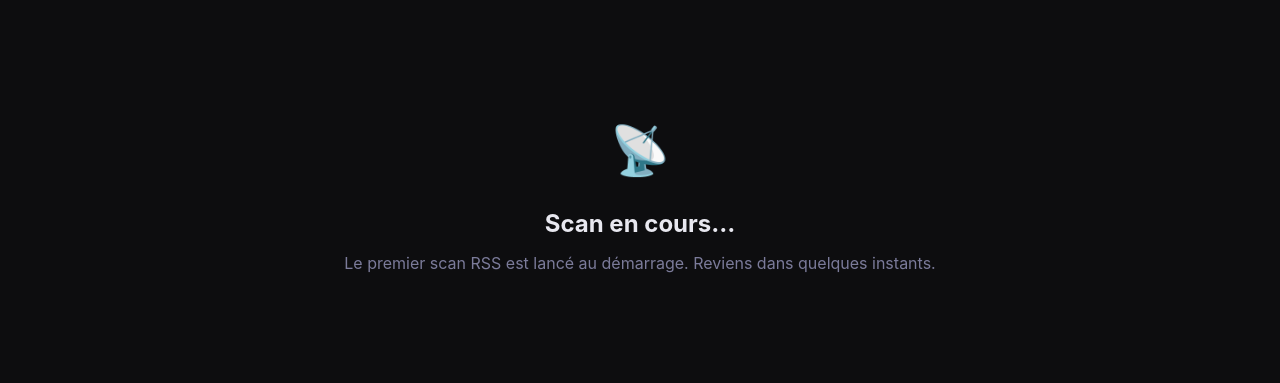
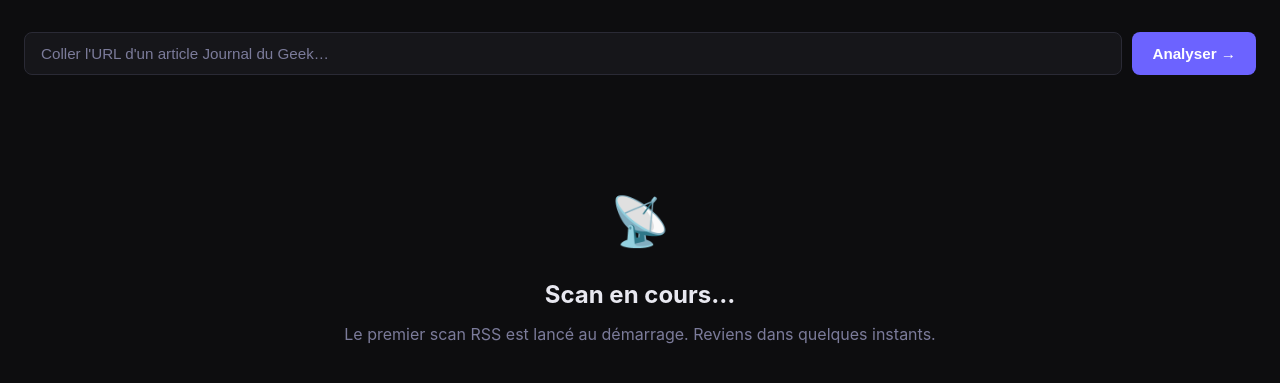
Before and after one commit to lapuj77/discover-optimizer, a FastAPI app: page / in a window 1280 px wide. Shown: the part 57-440 px from the top of the page. Run offline with FastAPI, Linux system fonts and the light colour scheme; data that the repository does not hold is empty.

Commit message:
feat: formulaire d'analyse manuelle par URL

```diff
--- a/main.py
+++ b/main.py
@@ -8,8 +8,8 @@ from dotenv import load_dotenv
 
 load_dotenv()
 
-from fastapi import FastAPI, HTTPException, BackgroundTasks
-from fastapi.responses import HTMLResponse, JSONResponse
+from fastapi import FastAPI, HTTPException, BackgroundTasks, Form
+from fastapi.responses import HTMLResponse, JSONResponse, RedirectResponse
 from fastapi.staticfiles import StaticFiles
 from fastapi.templating import Jinja2Templates
 from fastapi.requests import Request
@@ -199,6 +199,56 @@ async def report_view(request: Request, report_id: int):
     })
 
 
+@app.post("/analyze")
+async def analyze_url(url: str = Form(...)):
+    """Analyse manuelle d'une URL."""
+    # Vérifie si déjà analysé
+    with get_conn() as conn:
+        existing = conn.execute("SELECT r.id FROM reports r JOIN articles a ON a.id = r.article_id WHERE a.link = ?", (url,)).fetchone()
+        if existing:
+            return RedirectResponse(f"/report/{existing['id']}", status_code=303)
+
+    # Fetch contenu
+    page_data = fetch_article_content(url)
+    if not page_data.get("full_content"):
+        raise HTTPException(status_code=422, detail="Impossible de récupérer le contenu de cette URL.")
+
+    item = {
+        "guid": url,
+        "title": page_data.get("og_title") or url,
+        "link": url,
+        "author": "",
+        "published_at": "",
+        "categories": "",
+        "description": page_data.get("og_description", ""),
+        **page_data,
+    }
+
+    # Save article
+    with get_conn() as conn:
+        cur = conn.execute("""
+            INSERT OR IGNORE INTO articles (guid, title, link, author, published_at, categories, description, full_content, og_image)
+            VALUES (?, ?, ?, ?, ?, ?, ?, ?, ?)
+        """, (item["guid"], item["title"], item["link"], item["author"],
+              item["published_at"], item["categories"], item["description"],
+              item.get("full_content", ""), item.get("og_image", "")))
+        article_id = cur.lastrowid
+
+    # Analyze
+    report_data = analyze_article(item)
+
+    # Save report
+    with get_conn() as conn:
+        cur = conn.execute("""
+            INSERT INTO reports (article_id, score_before, score_after, report_html, report_json)
+            VALUES (?, ?, ?, ?, ?)
+        """, (article_id, report_data.get("score_before", 0), report_data.get("score_after", 0),
+              "", json.dumps(report_data, ensure_ascii=False)))
+        report_id = cur.lastrowid
+
+    return RedirectResponse(f"/report/{report_id}", status_code=303)
+
+
 @app.post("/trigger-poll")
 async def trigger_poll(background_tasks: BackgroundTasks):
     """Manually trigger an RSS poll."""
--- a/static/style.css
+++ b/static/style.css
@@ -103,6 +103,42 @@ a:hover { text-decoration: underline; }
   margin: 0 auto;
   padding: 32px 24px;
 }
+
+/* ── Analyze Form ─────────────────────────────────── */
+.analyze-form {
+  display: flex;
+  gap: 10px;
+  margin-bottom: 28px;
+}
+
+.analyze-form input[type="url"] {
+  flex: 1;
+  background: var(--bg2);
+  border: 1px solid var(--border);
+  border-radius: 8px;
+  padding: 12px 16px;
+  color: var(--text);
+  font-size: .95rem;
+  outline: none;
+  transition: border-color .2s;
+}
+.analyze-form input[type="url"]:focus { border-color: var(--accent); }
+.analyze-form input[type="url"]::placeholder { color: var(--muted); }
+
+.analyze-form button {
+  background: var(--accent);
+  color: white;
+  border: none;
+  padding: 12px 20px;
+  border-radius: 8px;
+  font-size: .95rem;
+  font-weight: 600;
+  cursor: pointer;
+  white-space: nowrap;
+  transition: opacity .2s;
+}
+.analyze-form button:hover { opacity: .85; }
+.analyze-form button:disabled { opacity: .5; cursor: not-allowed; }
 
 /* ── Empty State ──────────────────────────────────── */
 .empty-state {
--- a/templates/index.html
+++ b/templates/index.html
@@ -24,6 +24,11 @@
   </header>
 
   <main class="container">
+    <form class="analyze-form" method="POST" action="/analyze" onsubmit="this.querySelector('button').textContent='⏳ Analyse en cours…'; this.querySelector('button').disabled=true;">
+      <input type="url" name="url" placeholder="Coller l'URL d'un article Journal du Geek…" required autocomplete="off">
+      <button type="submit">Analyser →</button>
+    </form>
+
     {% if not articles %}
     <div class="empty-state">
       <div class="empty-icon">📡</div>
```
